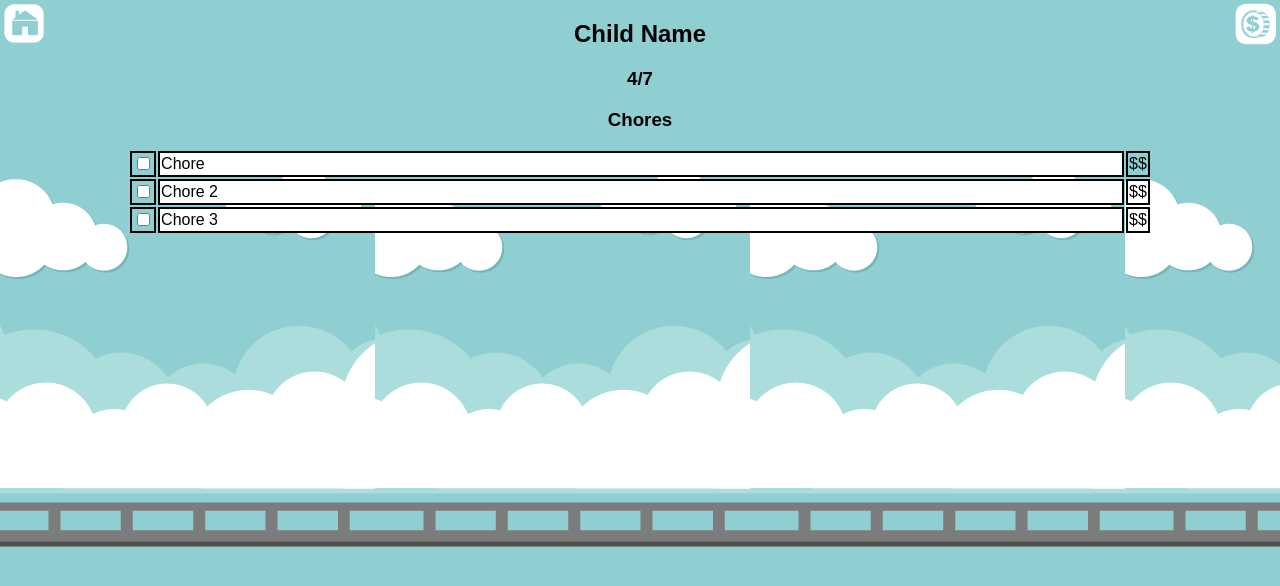
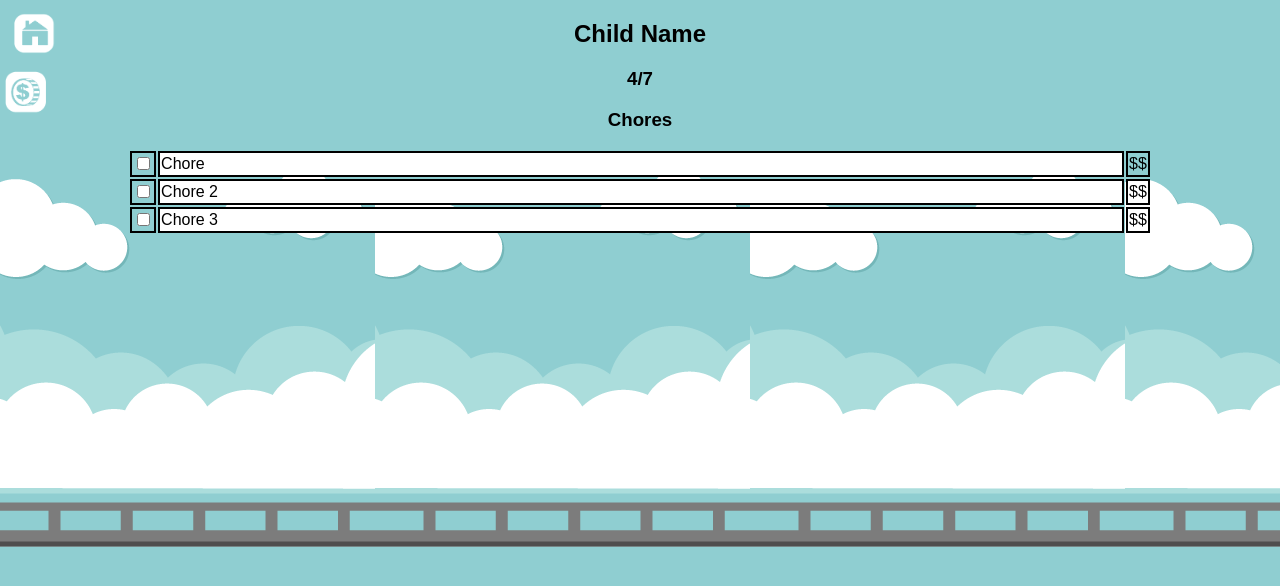
Before and after one commit to KhronDon/choo-choo-todo, a React app: page /childscreen in a window 1280 px wide. Built offline with nearby package versions, Linux system fonts and the light colour scheme; some packages are replaced by stand-ins of ours.

Commit message:
updated to add backend

```diff
--- a/src/styles/childScreen.scss
+++ b/src/styles/childScreen.scss
@@ -6,8 +6,8 @@
 .credits {
   display: flex;
   position: absolute;
-  top: 0;
-  right: 0;
+  top: 10;
+  right: 10;
 }
 
 .choreListHeader {
--- a/src/styles/homeButton.scss
+++ b/src/styles/homeButton.scss
@@ -1,8 +1,8 @@
 .home {
   display: flex;
   position: absolute;
-  top: 0;
-  left: 0;
+  top: 10px;
+  left: 10px;
 }
 
 .mainHeader {
```
Also changed, not shown: package.json (+8 -0 lines), 1 other file.
